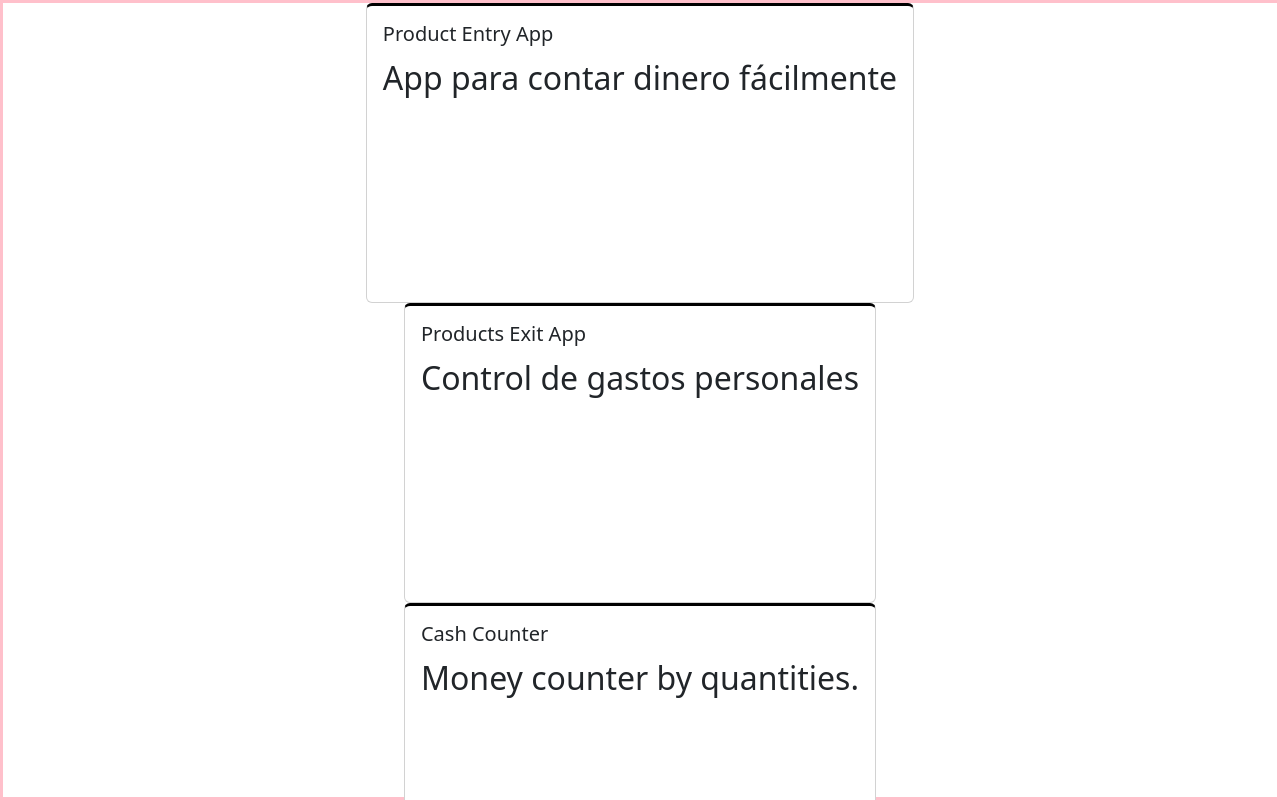
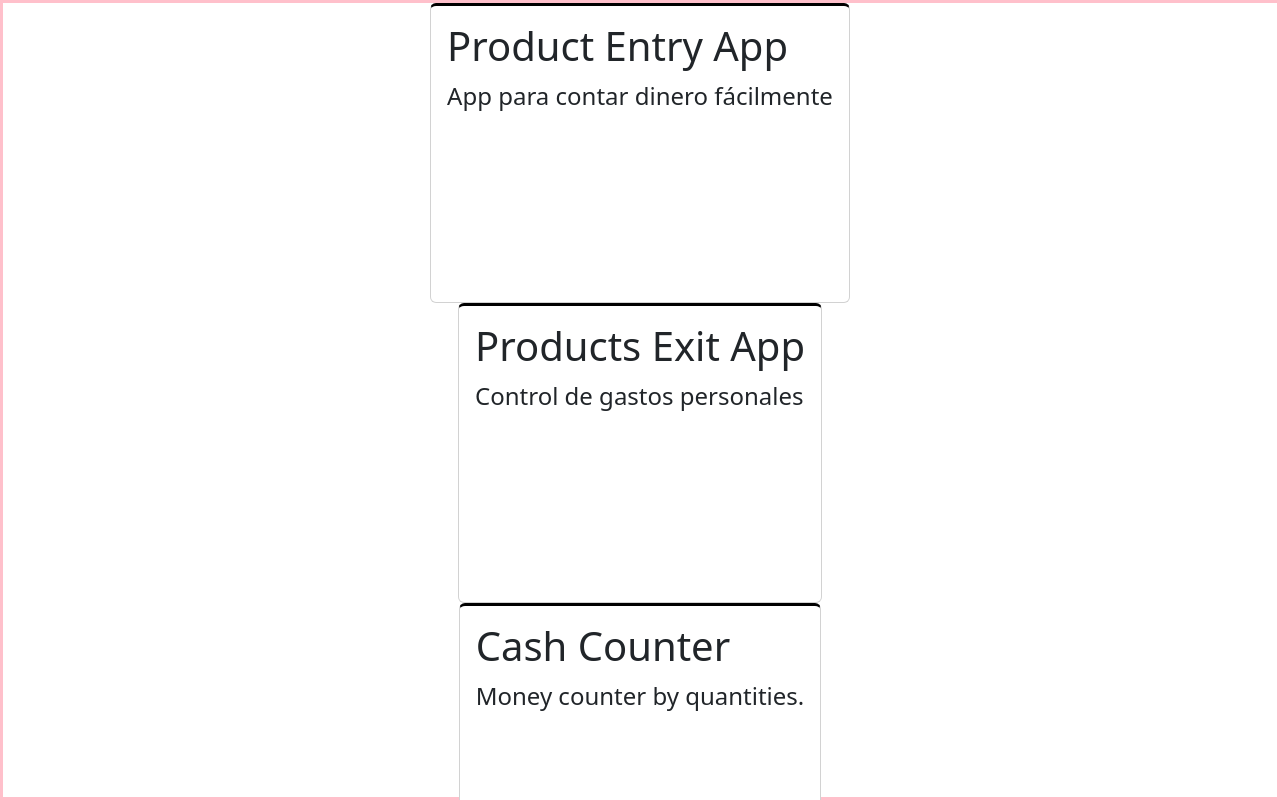
Before and after one commit to ismaelmarot/im-utils-app-v2, a React (Vite) app: page / in a window 1280 px wide. Built offline with nearby package versions, Linux system fonts and the light colour scheme.

Commit message:
restiling

```diff
--- a/src/components/AppCard/AppCard.styled.tsx
+++ b/src/components/AppCard/AppCard.styled.tsx
@@ -15,3 +15,11 @@ export const StyledCard = styled(Card)`
         box-shadow: 0 12px 40px rgba(0,0,0,0.3);
     }
 `;
+
+export const Title = styled(Card.Title)`
+    font-size: 2.5rem;
+`;
+
+export const Text = styled(Card.Text)`
+    font-size: 1.5rem;
+`;
--- a/src/components/AppCard/AppCard.tsx
+++ b/src/components/AppCard/AppCard.tsx
@@ -1,13 +1,13 @@
 import type { AppCardProps } from '../../interfaces/AppCard.interface';
 import Card from 'react-bootstrap/Card';
-import { StyledCard } from './AppCard.styled';
+import { StyledCard, Title, Text } from './AppCard.styled';
 
 export default function AppCard({ title, description }: AppCardProps) {
     return (
         <StyledCard>
             <Card.Body>
-                <Card.Title>{title}</Card.Title>
-                <Card.Text>{description}</Card.Text>
+                <Title>{title}</Title>
+                <Text>{description}</Text>
             </Card.Body>
         </StyledCard>
     );
```
